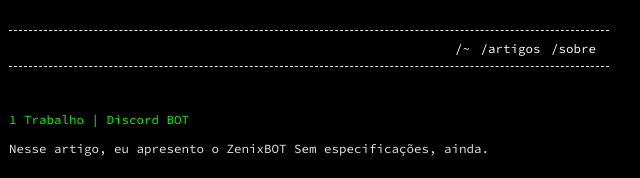
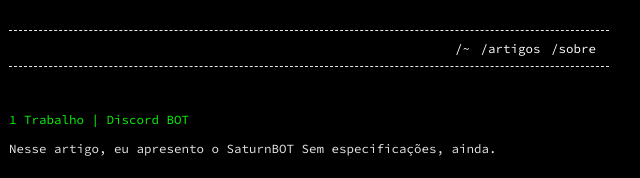
Before and after one commit to shadowwxx/Shadowwxx.github.io, a plain HTML site: page artigos/botdiscord.html in a window 1280 px wide. Shown: the top 178 px of the page, 331-971 px from the left. Drawn offline with Linux system fonts and the light colour scheme.

Commit message:
Update botdiscord.html

```diff
--- a/artigos/botdiscord.html
+++ b/artigos/botdiscord.html
@@ -26,7 +26,7 @@
 
         <div id="article">
             <h1 class="letter-per-letter"><br> 1 Trabalho | Discord BOT</h1>
-            <p>Nesse artigo, eu apresento o ZenixBOT </a> Sem especificações, ainda.</p>
+            <p>Nesse artigo, eu apresento o SaturnBOT </a> Sem especificações, ainda.</p>
             <div class="img-center">
                 <img src="../../i.imgur.com/WbCHFe1.png">
             </div>
```
